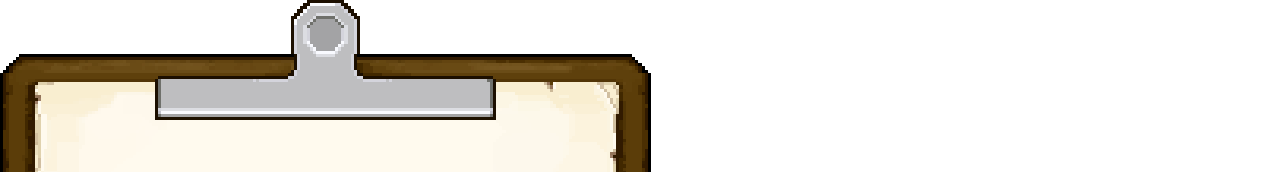
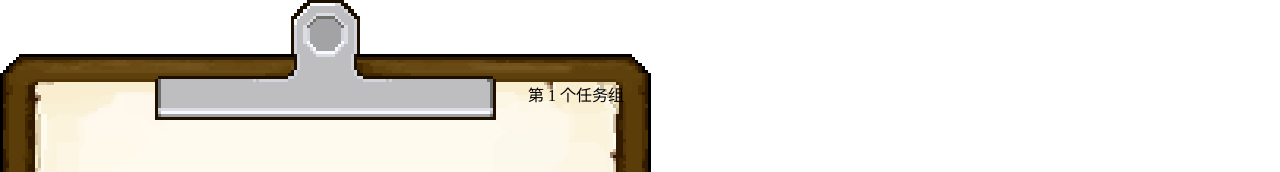
Before and after one commit to SilverAkatoki/tauri-todo-list, a Vue app: page / in a window 1280 px wide. Shown: the top 172 px of the page. Built offline with nearby package versions, Linux system fonts and the light colour scheme.

Commit message:
加入了当前任务组的编号

```diff
--- a/src/App.vue
+++ b/src/App.vue
@@ -102,7 +102,7 @@ const focusTask = () => {
         <div>
           <input type="text" class="title" placeholder="待办事项" v-if="clipboards.length > 0"
             v-model="clipboards[clipboardIndex].title" />
-          <p class="current-tasks-tip"></p>
+          <p class="current-tasks-tip">第 {{ clipboardIndex + 1 }} 个任务组</p>
         </div>
         <div class="outer-task-container">
             <button class="change-clipboard-button change-clipboard-button__left"
@@ -255,6 +255,7 @@ input[type="text"].title:focus::placeholder {
 
 p.current-tasks-tip {
   margin-top: 2px;
+  user-select: none;
 }
 
 div.outer-task-container {
```
